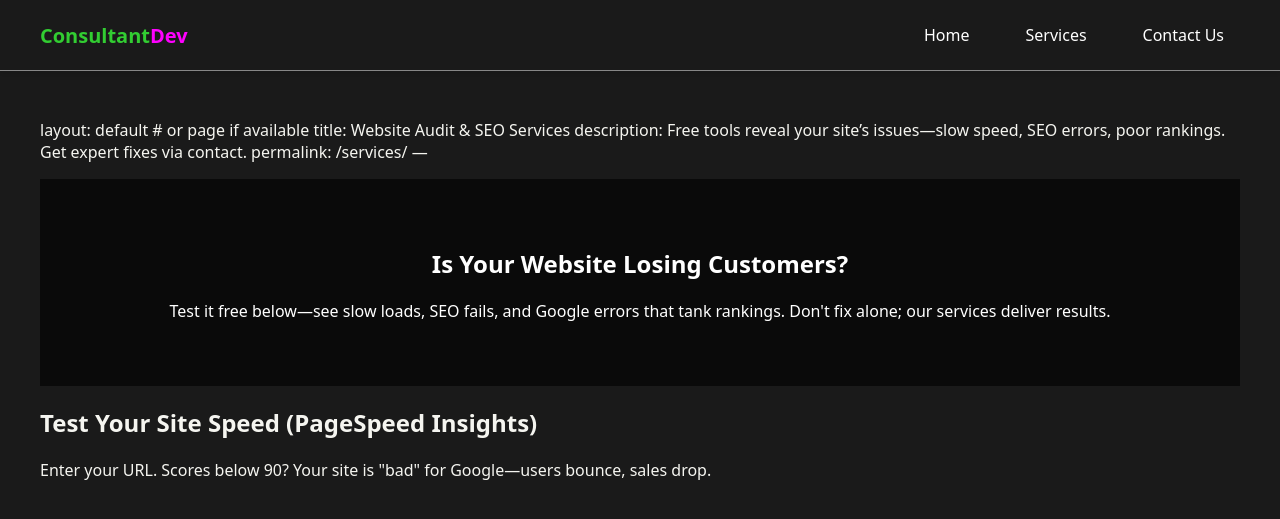
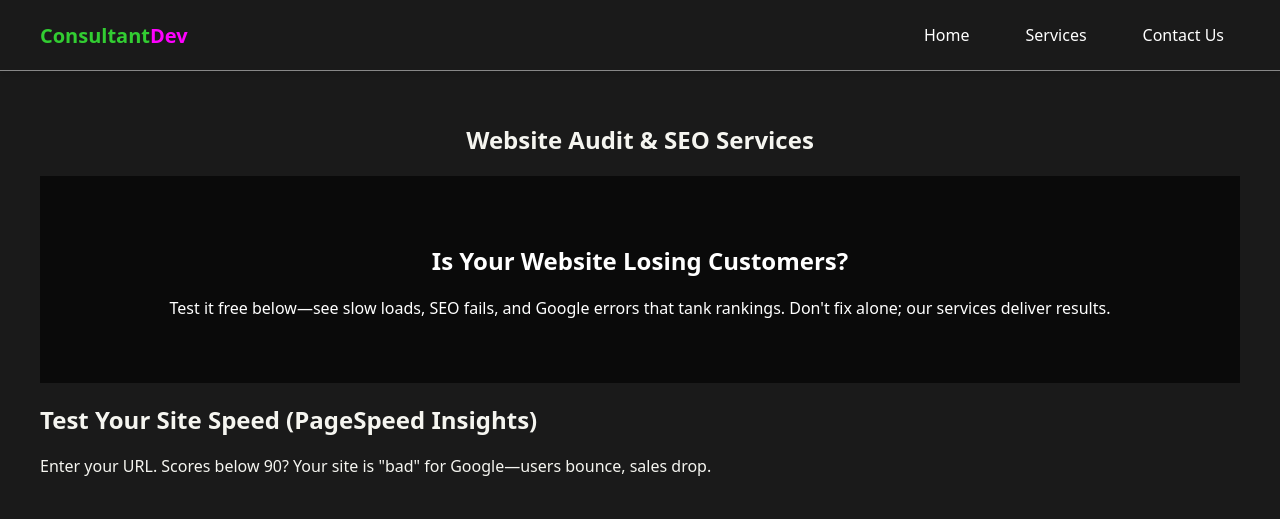
Before and after one commit to m33lucky-benny/ebiya-consul, a Jekyll site: the page built from services.md, in a window 1280 px wide and 900 px high, cut to the strip 0-521 px from the top of the window. Built offline with Jekyll 4.4.1, drawn with Linux system fonts in a browser that asks for light colours; our own code applies the rules of GitHub Pages for plain Markdown files.

Commit message:
Update services.md

```diff
--- a/services.md
+++ b/services.md
@@ -1,4 +1,5 @@
-layout: default  # or page if available
+---
+layout: page
 title: Website Audit & SEO Services
 description: Free tools reveal your site's issues—slow speed, SEO errors, poor rankings. Get expert fixes via contact.
 permalink: /services/
```
